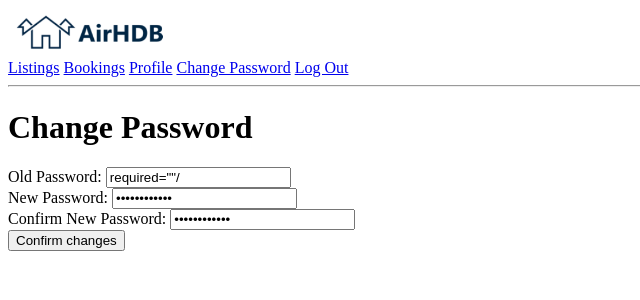
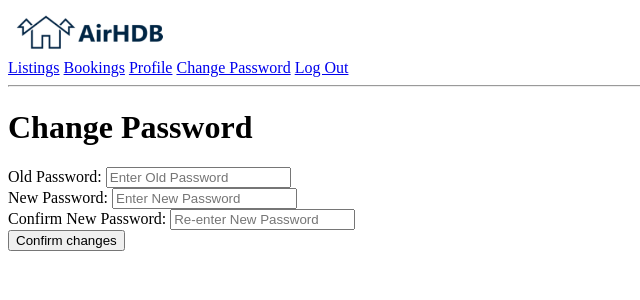
Before and after one commit to cliftonfelix/AirHDB, a Django app: page /change_password/ in a window 1280 px wide. Shown: the top 300 px of the page, without its empty margins (0-640 px from the left). Run offline with Django 3.2, Linux system fonts and the light colour scheme; the visitor is signed in with stand-in values (Sample User, id 1); data comes from the database, SQL or seed files in the repository.

Commit message:
Update change_password.html

```diff
--- a/app/templates/app/change_password.html
+++ b/app/templates/app/change_password.html
@@ -8,11 +8,11 @@
         <form method = "POST" action = "">
             {% csrf_token %}
             <label>Old Password:</label>
-            <input type = "text" name = "old_password" placeholder = "Enter Old Password" value = {{old_password}} required=""/><br>
+            <input type = "password" name = "old_password" placeholder = "Enter Old Password" value = "{{old_password}}" required=""/><br>
             <label>New Password:</label>
-            <input type = "password" name = "new_password" placeholder = "Enter New Password" value = {{new_password}} required=""/><br>
+            <input type = "password" name = "new_password" placeholder = "Enter New Password" value = "{{new_password}}" required=""/><br>
             <label>Confirm New Password:</label>
-            <input type = "password" name = "confirm_new_password" placeholder = "Re-enter New Password" value = {{confirm_new_password}} required=""/><br>
+            <input type = "password" name = "confirm_new_password" placeholder = "Re-enter New Password" value = "{{confirm_new_password}}" required=""/><br>
             <input type = "submit" value = "Confirm changes"/>
 
         </form>
```
